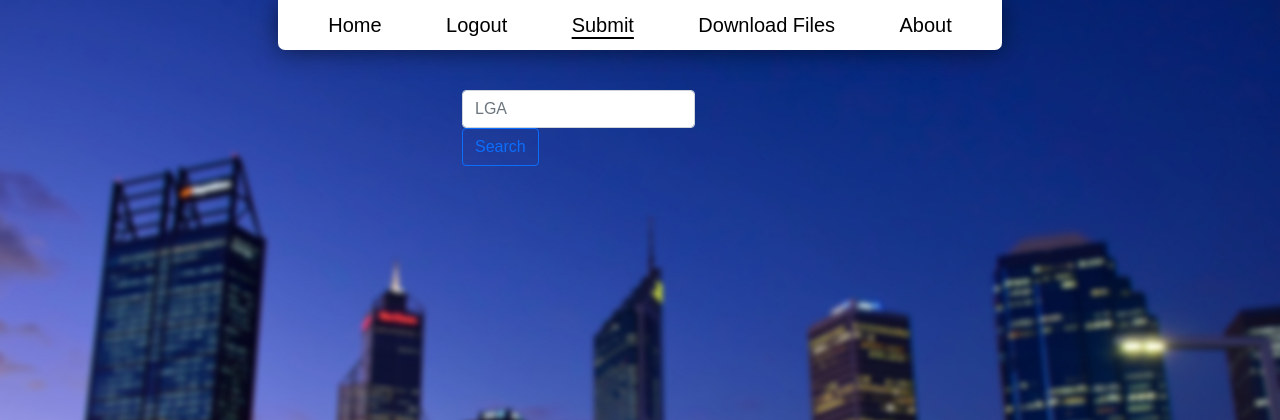
After one commit to Burbukje/CITS3200, a Django app: page /downloader_view/ in a window 1280 px wide. The commit adds this page. Shown: the top 420 px of the page. Run offline with Django 4.2, Linux system fonts and the light colour scheme; the visitor is signed in with stand-in values (Sample User, id 1).

Commit message:
added basic downloader

```diff
--- a/foodAtlas/urls.py
+++ b/foodAtlas/urls.py
@@ -23,5 +23,6 @@ urlpatterns = [
     path("", map_views.index, name="index"),
     path("login_view/", webScraper_views.login_view, name="login"),
     path("uploader/", webScraper_views.uploader, name="uploader"),
-    path("logout_view/", webScraper_views.logout_view, name="logout")
+    path("logout_view/", webScraper_views.logout_view, name="logout"),
+    path("downloader_view/", webScraper_views.downloader_view, name="downloader")
 ]
--- a/map/templates/base.html
+++ b/map/templates/base.html
@@ -51,11 +51,12 @@
       {% endif %}
       <li><a href="/">About</a></li>
 
-    {% elif request.path == "/uploader/" %}
+    {% elif request.path == "/uploader/" or  request.path == "/downloader_view/"%}
       <li><a href="{% url 'index' %}">Home</a></li>
       {% if user.is_authenticated %}
       <li><a href="{% url 'logout' %}">Logout</a></li>
       <li><a class = "active" href="{% url 'uploader' %}">Submit</a></li>
+      <li><a  href="{% url 'downloader' %}">Download Files</a></li>
       {% else %}
       <li><a href="{% url 'login' %}">Login</a></li>
       {% endif %}
--- /dev/null
+++ b/webScraper/templates/downloader.html
@@ -0,0 +1,31 @@
+{% extends 'base.html' %}
+{% block title %}Food Atlas - Download Files{% endblock %}
+
+{% block customcss %}
+{% load static %}
+<!-- base css -->
+<link rel="stylesheet" href="{% static 'css/loginStyles.css' %}">
+{% endblock %}
+
+{% block pagecontent %}
+<div class="container">
+    <div class="row">
+        <p><br>
+    </div>
+    <div class="row">
+        <div class="col"></div>
+        <div class="col">
+            <div class="input-group">
+                <form method="GET" value="{{ request.GET.q }}">
+                {% csrf_token %}
+                <input type="text" name="q" value="{{request.GET.q}}" class="form-control rounded" placeholder="LGA" aria-label="Search" aria-describedby="search-addon">
+                <input type="submit" name="submit" value="Search" class="btn btn-outline-primary">
+                </form>
+            </div>
+        </div>
+        <div class="col"></div>
+    </div>
+
+</div>
+
+{% endblock %}
--- a/webScraper/views.py
+++ b/webScraper/views.py
@@ -3,6 +3,9 @@ from django.http import HttpResponse
 from django.contrib.auth import authenticate, login, logout
 from django.shortcuts import redirect
 import openpyxl
+from webScraper.scraper import *
+import xlwt
+from django.http import HttpResponse
 
 # Create your views here.
 
@@ -52,3 +55,57 @@ def uploader(request):
 
         else:
             return render(request, "uploader.html", {})
+
+
+def downloader_view(request):
+    if not request.user.is_authenticated:
+        return redirect("login")
+    else:
+        if request.method == "GET" and not request.GET.get("q") == None and not request.GET.get("q") == "":
+            return download_excel_data(request)
+        else:
+            return render(request, "downloader.html")
+
+
+def download_excel_data(request):
+    # content-type of response
+    response = HttpResponse(content_type='application/ms-excel')
+
+    #decide file name
+    response['Content-Disposition'] = 'attachment; filename="ThePythonDjango.xls"'
+
+    #creating workbook
+    wb = xlwt.Workbook(encoding='utf-8')
+
+    #adding sheet
+    ws = wb.add_sheet("sheet1")
+
+    # Sheet header, first row
+    row_num = 0
+
+    font_style = xlwt.XFStyle()
+    # headers are bold
+    font_style.font.bold = True
+
+    #column header names, you can use your own headers here
+    columns = ['Column 1', 'Column 2', 'Column 3', 'Column 4', ]
+
+    #write column headers in sheet
+    for col_num in range(len(columns)):
+        ws.write(row_num, col_num, columns[col_num], font_style)
+
+    # Sheet body, remaining rows
+    font_style = xlwt.XFStyle()
+
+    #get your data, from database or from a text file...
+    #data = get_data() #dummy method to fetch data.
+    data = [1, 2, 3]
+    for my_row in data:
+        row_num = row_num + 1
+        # ws.write(row_num, 0, my_row.name, font_style)
+        # ws.write(row_num, 1, my_row.start_date_time, font_style)
+        # ws.write(row_num, 2, my_row.end_date_time, font_style)
+        # ws.write(row_num, 3, my_row.notes, font_style)
+
+    wb.save(response)
+    return response
```
Also changed, not shown: webScraper/downloader.py (added, +13 -0 lines), webScraper/static/js/downloader.js (added, +13 -0 lines).
